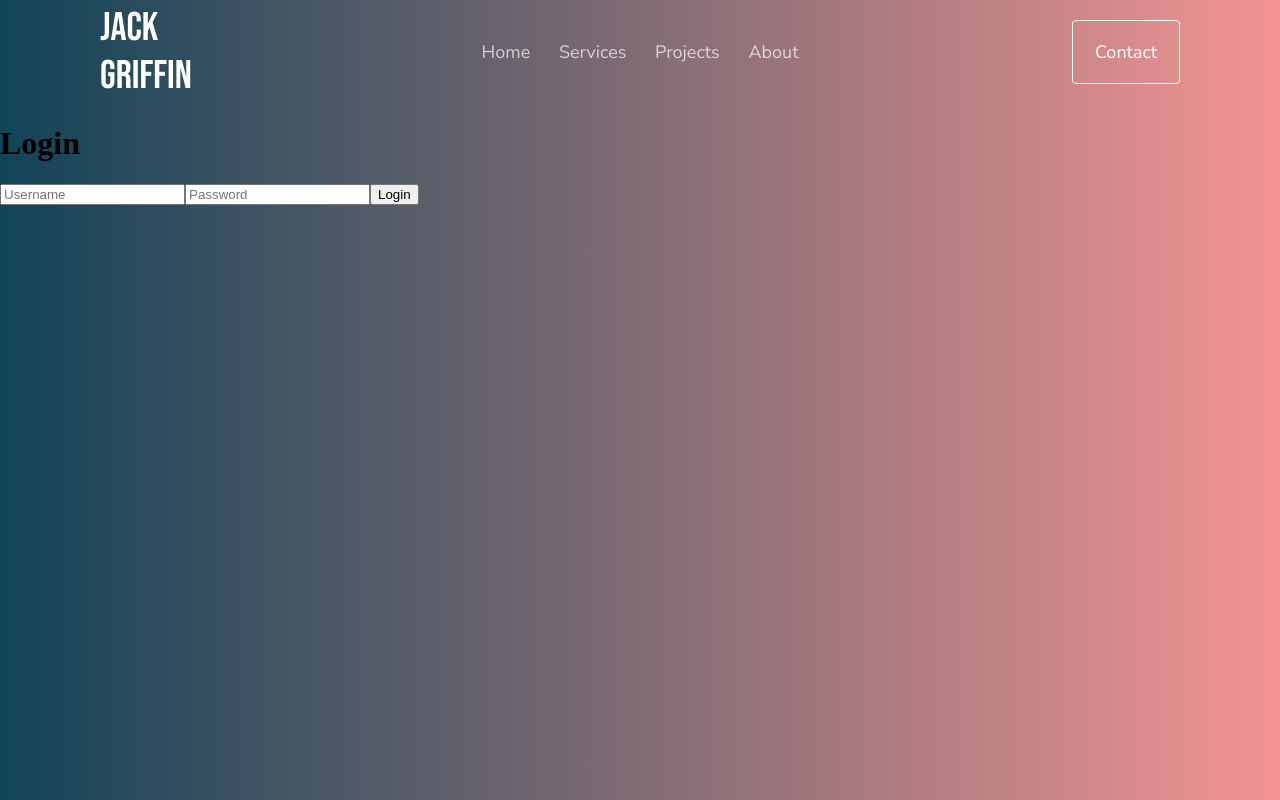
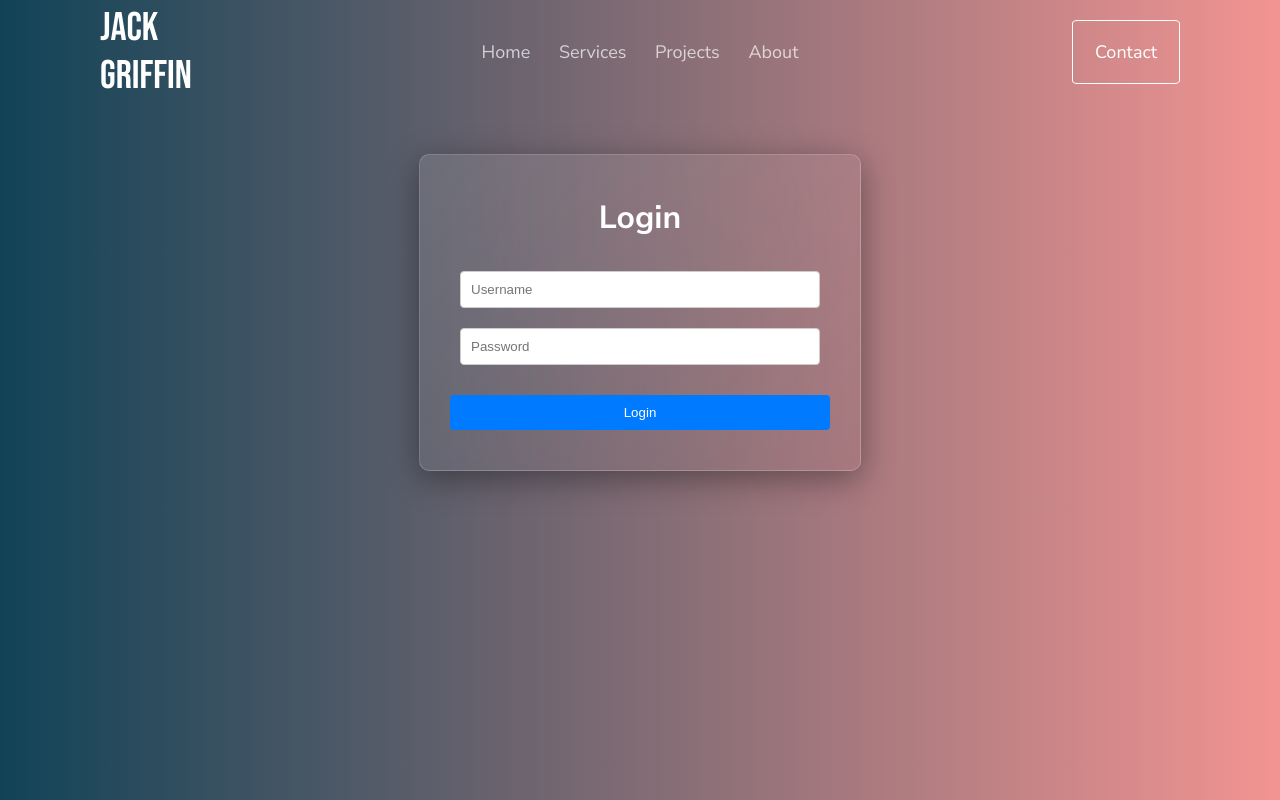
Before and after one commit to griffin1995/dissertation, a React (Vite) app in the folder frontend/: page /login in a window 1280 px wide. Built offline with nearby package versions, Linux system fonts and the light colour scheme.

Commit message:
glass effect

```diff
--- a/frontend/src/components/Form.jsx
+++ b/frontend/src/components/Form.jsx
@@ -6,6 +6,7 @@ import api from "../api";
 import { useNavigate } from "react-router-dom";
 // Import constants for storing token keys
 import { ACCESS_TOKEN, REFRESH_TOKEN } from "../constants";
+import "../styles/Form.css"
 
 function Form({ route, method }) {
   // State variables for managing form input values and loading state
--- a/frontend/src/styles/App.css
+++ b/frontend/src/styles/App.css
@@ -10,4 +10,5 @@ body {
   background-repeat: no-repeat;
   background-attachment: fixed;
   background-size: cover;
+  font-family: "Nunito Sans", sans-serif;
 }
--- a/frontend/src/styles/Form.css
+++ b/frontend/src/styles/Form.css
@@ -0,0 +1,47 @@
+.form-container {
+  display: flex;
+  flex-direction: column;
+  align-items: center;
+  justify-content: center;
+  margin: 50px auto;
+  padding: 20px;
+  max-width: 400px;
+  color: white;
+
+  /* Glass Effect */
+  background: linear-gradient(
+    135deg,
+    rgba(255, 255, 255, 0.1),
+    rgba(255, 255, 255, 0)
+  );
+  backdrop-filter: blur(10px);
+  -webkit-backdrop-filter: blur(10px);
+  border-radius: 10px;
+  border: 1px solid rgba(255, 255, 255, 0.18);
+  box-shadow: 0 8px 32px 0 rgba(0, 0, 0, 0.37);
+}
+
+.form-input {
+  width: 90%;
+  padding: 10px;
+  margin: 10px 0;
+  border: 1px solid #ccc;
+  border-radius: 4px;
+  box-sizing: border-box;
+}
+
+.form-button {
+  width: 95%;
+  padding: 10px;
+  margin: 20px 0;
+  background-color: #007bff;
+  color: white;
+  border: none;
+  border-radius: 4px;
+  cursor: pointer;
+  transition: background-color 0.2s ease-in-out;
+}
+
+.form-button:hover {
+  background-color: #0056b3;
+}
--- a/frontend/src/styles/Navbar.css
+++ b/frontend/src/styles/Navbar.css
@@ -3,7 +3,7 @@
 
 .navbar-container {
   display: flex;
-  font-family: "Nunito Sans", sans-serif;
+
   justify-content: space-between;
   align-items: center;
   height: 64px;
```
